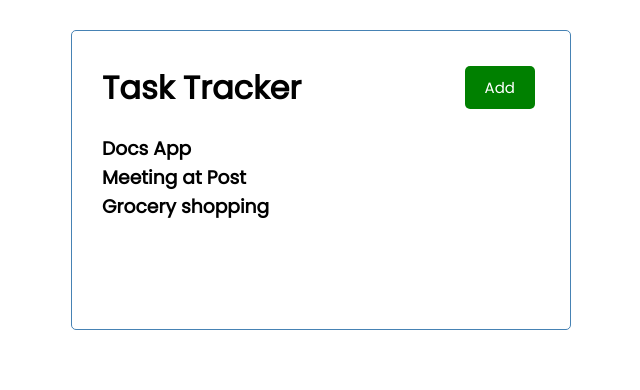
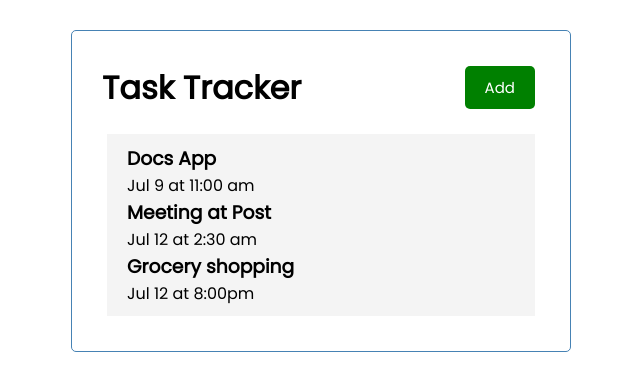
Before and after one commit to AmaPal09/react-task-tracker, a React (Create React App) app: page / in a window 1280 px wide. Shown: the top 390 px of the page, without its empty margins (319-959 px from the left). Built offline with nearby package versions, Linux system fonts and the light colour scheme; the HTML template or start-up script is replaced by a standard one.

Commit message:
FEAT: Use Task component
Create new task component
Add task component to tasks component

```diff
--- /dev/null
+++ b/src/components/task/task.component.jsx
@@ -0,0 +1,14 @@
+// task.component.jsx
+
+import { Fragment } from "react";
+
+const Task = ({ task }) => {
+    return (
+        <Fragment>
+            <h3>{task.text}</h3>
+            <p>{task.day}</p>
+        </Fragment>
+    )
+};
+
+export default Task;
--- a/src/components/tasks/tasks.component.jsx
+++ b/src/components/tasks/tasks.component.jsx
@@ -1,21 +1,19 @@
 //tasks.components.jsx
 
-import { Fragment } from "react";
 import PropTypes from "prop-types";
 
-
+import Task from "../task/task.component";
 
 
 const Tasks = ({ taskList }) => {
 
     return (
-        <Fragment>
+        <div className='task'>
             { taskList.map((task) => (
-                <h3 key={task.id}>{task.text}</h3>
-                // <p key={task.id}>{task.day}</p>
+                <Task key={task.id} task={task} />
                 )
             ) }
-        </Fragment>
+        </div>
     )
 };
 
```
